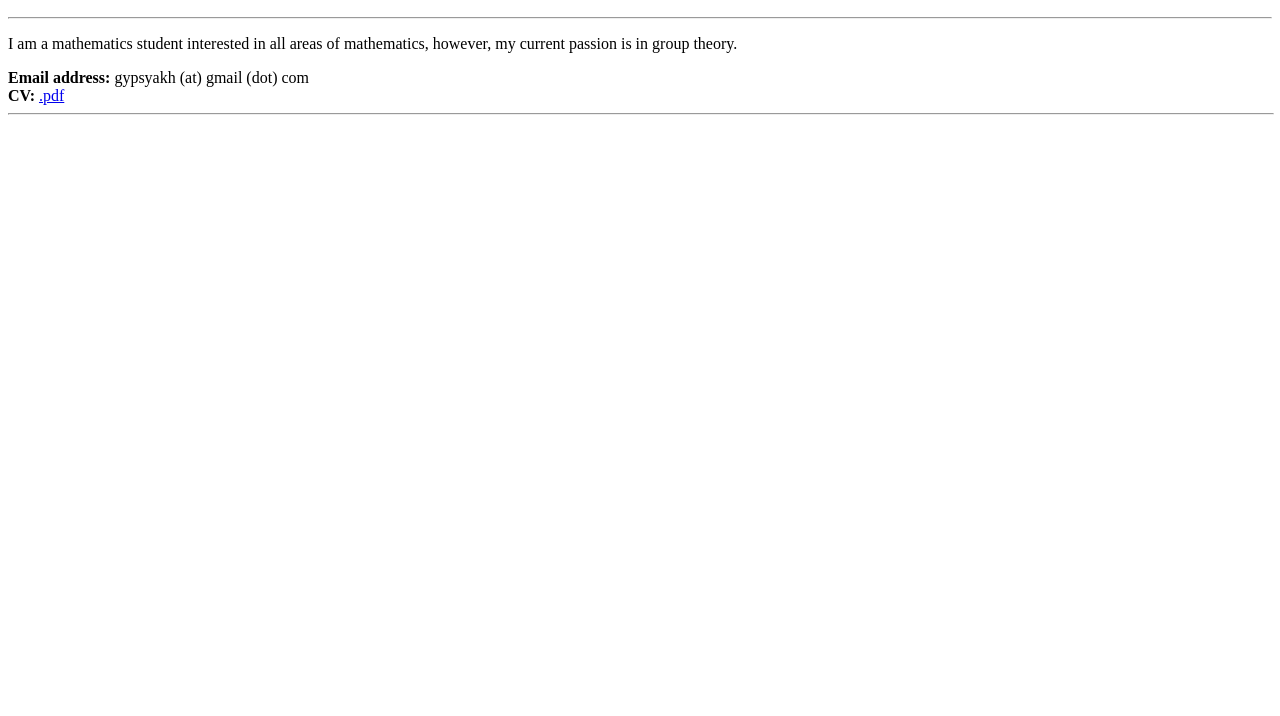
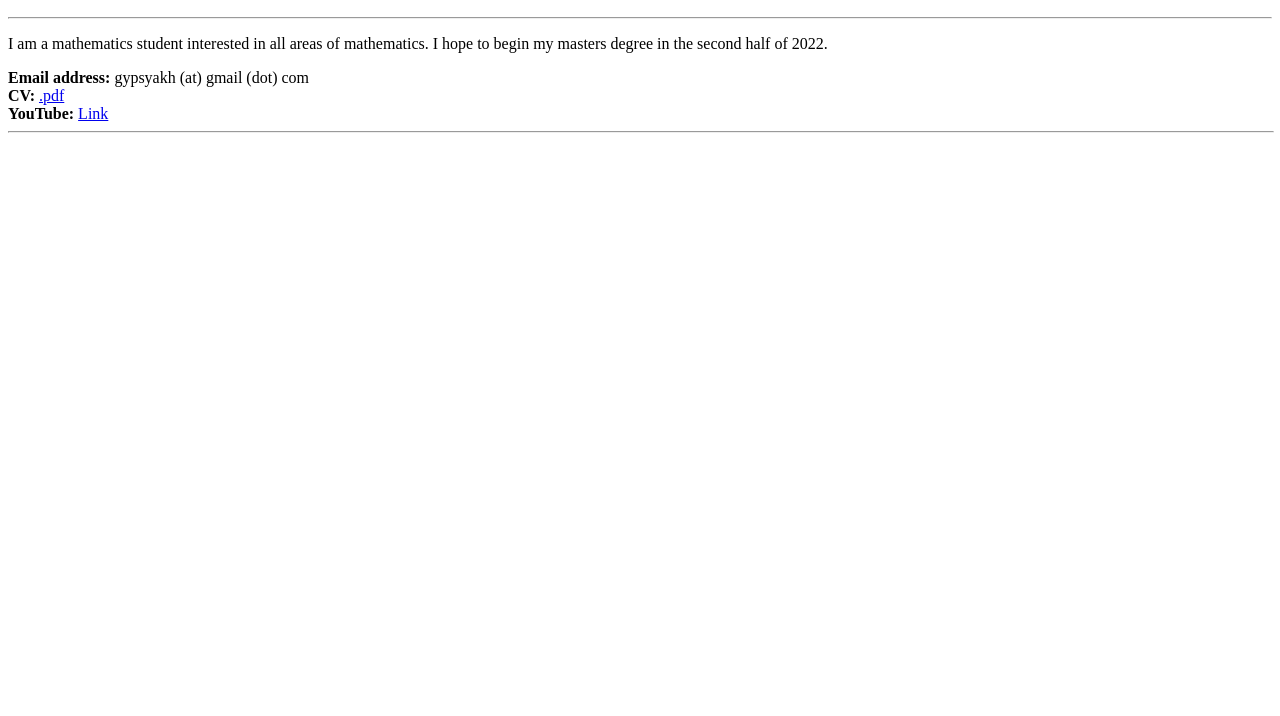
Before and after one commit to gakhyar/gakhyar.github.io, a plain HTML site: page index.html in a window 1280 px wide. Shown: the part 84-800 px from the top of the page. Drawn offline with Linux system fonts and the light colour scheme.

Commit message:
Update index.html

```diff
--- a/index.html
+++ b/index.html
@@ -12,9 +12,10 @@
     <b> </b>
     <hr>
     <p> </p>
-    <p> I am a mathematics student interested in all areas of mathematics, however, my current passion is in group theory.</p>
+    <p> I am a mathematics student interested in all areas of mathematics. I hope to begin my masters degree in the second half of 2022.</p>
     <b>Email address:</b> gypsyakh (at) gmail (dot) com<br>
     <b>CV:</b> <a href="cv.pdf">.pdf</a><br>
+    <b>YouTube:</b> <a href="https://www.youtube.com/channel/UCVWrGSgoeqZRtfXGYKN139Q">Link</a><br>
     <hr width="100%" size="2">
 </body>
 </html>
```
